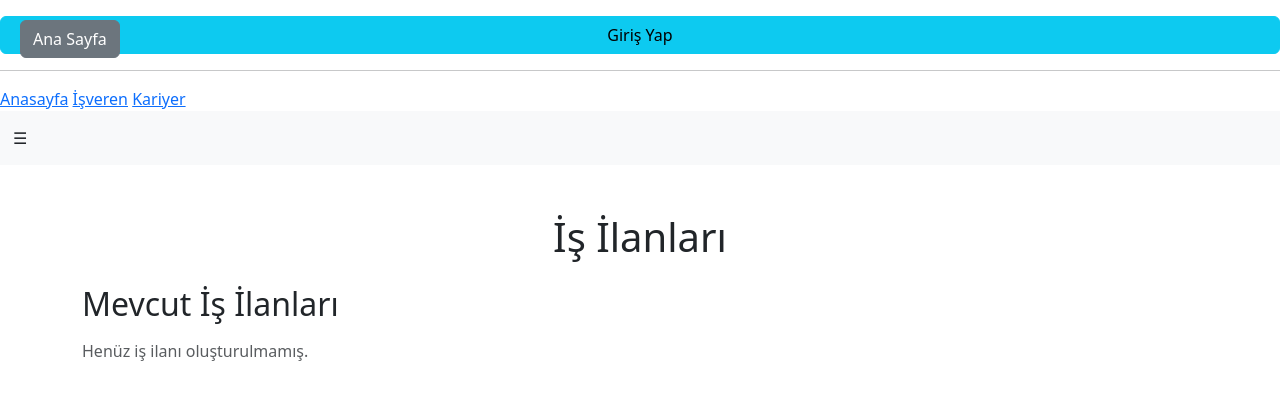
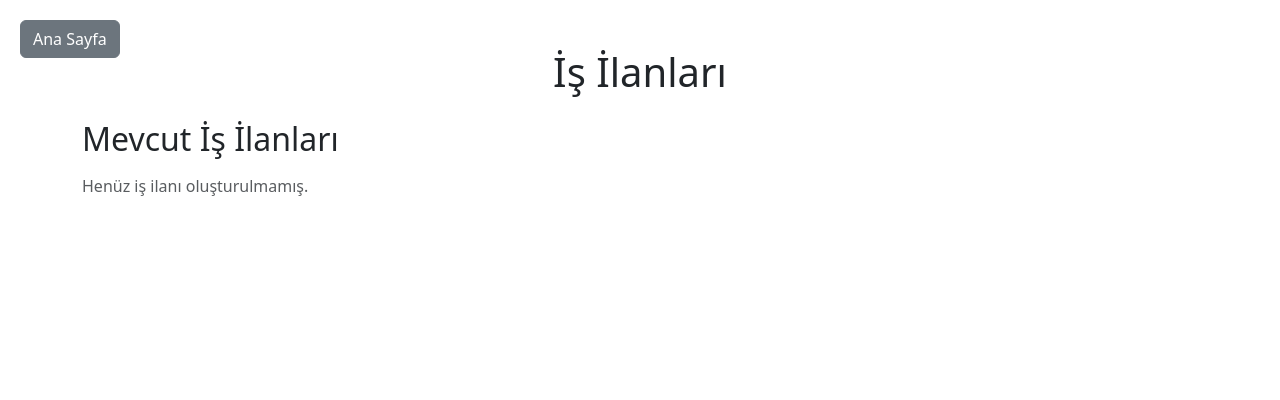
Before and after one commit to msametyildiz/asistik.app, a PHP site: page /asistik/employer_positions.php in a window 1280 px wide. Shown: the top 400 px of the page. Run offline with PHP 8.4, Linux system fonts and the light colour scheme; the visitor is signed in with stand-in values (Sample User, id 1); data that the repository does not hold is empty.

Commit message:
guncelleme

```diff
--- a/employer_positions.php
+++ b/employer_positions.php
@@ -100,55 +100,7 @@ $sectors = $sectorStmt->fetchAll(PDO::FETCH_ASSOC);
     </style>
 </head>
 <body>
-    <!-- Sidebar -->
-    <div id="mySidebar" class="sidebar <?= $sidebarOpen ? 'open' : ''; ?>">
-        <!-- Kullanıcı Durumuna Göre İçerik -->
-        <div class="sidebar-user">
-            <?php if ($sidebarOpen): ?>
-                <p class="text-center mt-3"><strong><?= htmlspecialchars($_SESSION['user_name']); ?></strong></p>
-            <?php else: ?>
-                <a href="girisyap.php" class="btn btn-info w-100 mt-3 text-center">Giriş Yap</a>
-            <?php endif; ?>
-        </div>
-        <hr> <!-- Ayrım çizgisi -->
 
-        <!-- Sidebar Menü -->
-        <a href="index.php"><i class="fas fa-home"></i> Anasayfa</a>
-        <a href="employer_positions.php"><i class="fas fa-briefcase"></i> İşveren</a>
-        <a href="career.php"><i class="fas fa-chart-line"></i> Kariyer</a>
-        <!--<a href="#"><i class="fas fa-info-circle"></i> Hakkımızda</a>-->
-        <?php if ($sidebarOpen): ?>
-            <!-- Kullanıcı Girişi Yapıldıysa "Çıkış Yap" Butonu -->
-            <a href="logout.php" class="btn btn-danger w-100 mt-3 text-center">
-                <i class="fas fa-sign-out-alt"></i> Çıkış Yap
-            </a>
-        <?php endif; ?>
-
-    </div>
-
-
-    <!-- Navbar -->
-    <nav class="navbar navbar-expand-lg navbar-light bg-light header-area" <?= $sidebarOpen ? 'style="margin-left: 250px;"' : ''; ?>>
-        <button class="btn" id="sidebarToggle">&#9776;</button>
-        <div class="container-fluid">
-            <div class="collapse navbar-collapse" id="navbarNav">
-                <!--<div class="d-flex">
-                    <?php if ($sidebarOpen): ?>
-                        <div class="dropdown">
-                            <button class="btn btn-info dropdown-toggle" type="button" id="userDropdown" data-bs-toggle="dropdown" aria-expanded="false">
-                                <?= htmlspecialchars($_SESSION['user_name']); ?>
-                            </button>
-                            <ul class="dropdown-menu dropdown-menu-end" aria-labelledby="userDropdown">
-                                <li><a class="dropdown-item" href="logout.php">Çıkış Yap</a></li>
-                            </ul>
-                        </div>
-                    <?php else: ?>
-                        <a href="girisyap.php" class="btn btn-info">Giriş Yap</a>
-                    <?php endif; ?>
-                </div>-->
-            </div>
-        </div>
-    </nav>
     <!-- Geri Dön Butonu -->
     <a href="index.php" class="btn btn-secondary back-button">Ana Sayfa</a>
     <div class="container mt-5">
```
